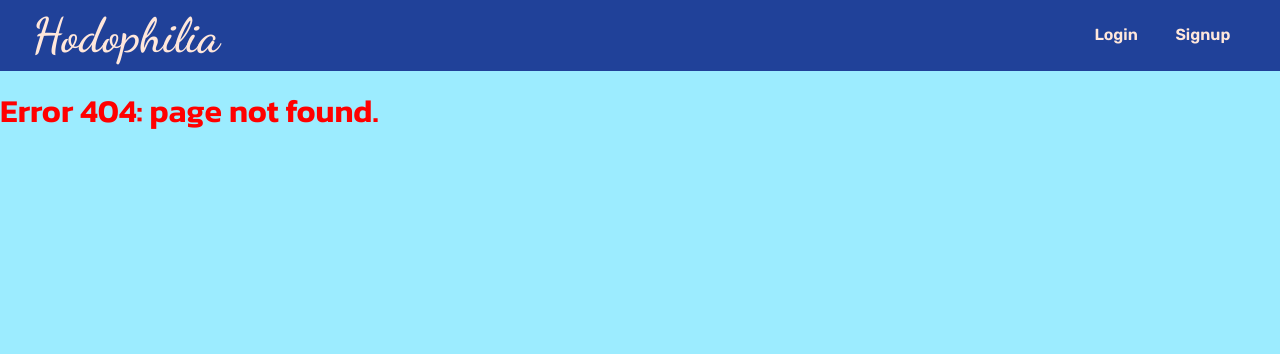
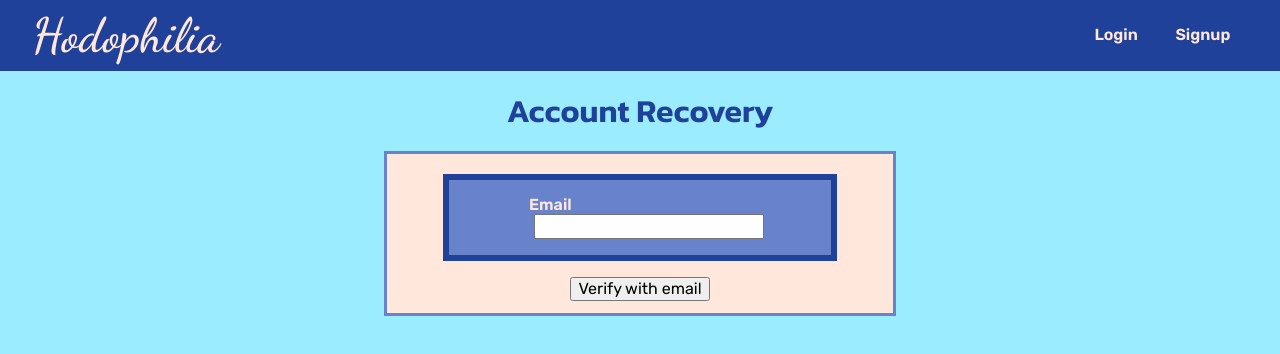
Before and after one commit to finwall/Project5, a React (Create React App) app in the folder front-end/: page /account-recovery in a window 1280 px wide. Before the commit this address had no page. Shown: the top 354 px of the page. Built offline with nearby package versions, Linux system fonts and the light colour scheme.

Commit message:
Added /account-recovery with minimal functionality

```diff
--- a/front-end/src/App.js
+++ b/front-end/src/App.js
@@ -4,6 +4,7 @@ import { BrowserRouter, Routes, Route } from "react-router-dom";
 import Index from './components/screens/index.jsx';
 import Login from './components/screens/login.jsx';
 import Signup from './components/screens/signup.jsx';
+import AccountRecovery from './components/screens/account-recovery';
 import Search from './components/screens/search.jsx';
 import Error from './components/screens/error.jsx';
 
@@ -20,6 +21,7 @@ function App() {
             <Route index element={<Index />} />
             <Route path="login" element={<Login />} />
             <Route path="signup" element={<Signup />} />
+            <Route path="account-recovery" element={<AccountRecovery />} />
             <Route path="search" element={<Search />} />
             <Route path="*" element={<Error />} />
           </Route>
--- a/front-end/src/components/form-loginSignup.jsx
+++ b/front-end/src/components/form-loginSignup.jsx
@@ -39,6 +39,15 @@ export default function LoginSignupForm({ isSignup }) {
         let message = e.response.data?.message || "Unknown error.";
         let messages = message.split('\n');
         setErrorMessages([...messages]);
+    }
+
+    function forgotPassword(e) {
+        e.preventDefault();
+        navigate('/account-recovery', {
+            state: {
+                emailInput
+            }
+        });
     }
 
     function handleSubmit(e) {
@@ -84,11 +93,15 @@ export default function LoginSignupForm({ isSignup }) {
     let newAccountField = null;
     let nameFields = null;
     let securityQuestions = null;
+    let forgotPasswordButton = null;
 
     // generates the additional JSX
     if (!isSignup) {
         newAccountField = (
             <p>Don't have an account? Click <Link to="../signup">Here</Link> to create a new account.</p>
+        );
+        forgotPasswordButton = (
+            <button onClick={forgotPassword}>Forgot password</button>
         )
     }
     else { // if this is the signup page
@@ -144,6 +157,7 @@ export default function LoginSignupForm({ isSignup }) {
                     <input type="password" name="Password" value={passwordInput} onChange={handlePasswordChange} autoComplete={(isSignup) ? "new-password" : "off"} />
                 </label>
                 {securityQuestions}
+                {forgotPasswordButton}
                 <input type="submit" value="Submit" />
             </form>
             {newAccountField}
--- /dev/null
+++ b/front-end/src/components/screens/account-recovery.jsx
@@ -0,0 +1,31 @@
+import React from 'react';
+import { useLocation } from 'react-router-dom';
+import './login.css';
+
+
+export default function AccountRecovery(props) {
+
+    const location = useLocation();
+
+    let returnMessage = null;
+
+    function handleSubmit(e) {
+        e.preventDefault();
+
+        // TODO: send data to backend, get response
+    }
+
+    return (
+        <div id="loginWrapper">
+            <h1>Account Recovery</h1>
+            <form className='login-signup' onSubmit={handleSubmit}>
+                <label>
+                    Email
+                    <input type="email" name="email" value={location.state?.emailInput}></input>
+                </label>
+                <input type="submit" value="Verify with email"></input>
+            </form>
+            {returnMessage}
+        </div>
+    )
+}
```
